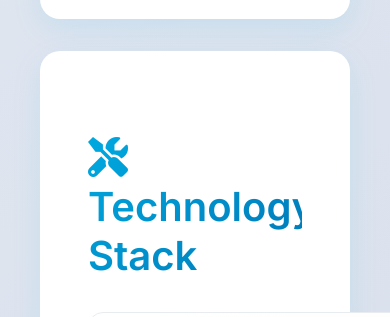
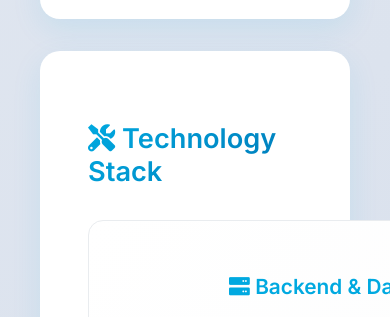
Before and after one commit to miqueasmd/HealthyRemote-MiniWeb, a plain HTML site: page index.html in a window 390 px wide. Shown: the part 3958-4275 px from the top of the page. Drawn offline with Linux system fonts and the light colour scheme.

Commit message:
Update main.css

```diff
--- a/main.css
+++ b/main.css
@@ -458,6 +458,11 @@ footer {
         gap: 1rem;
         text-align: center;
     }
+    .tech-section h2 {
+        font-size: 1.7rem;
+        word-break: break-word;
+        hyphens: auto;
+    }
 }
 
 /* Floating animation for logo */
```
